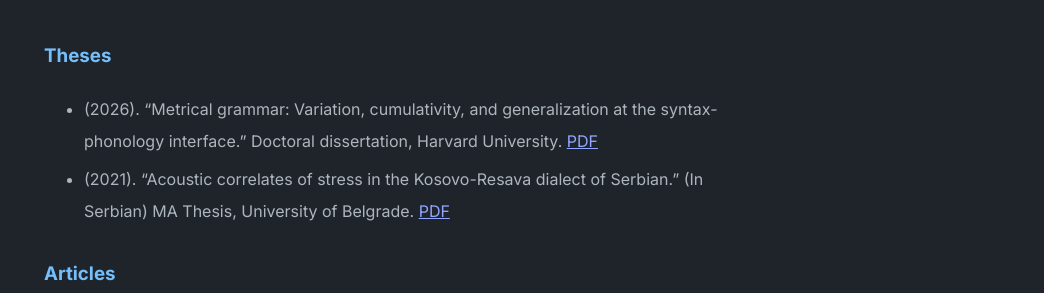
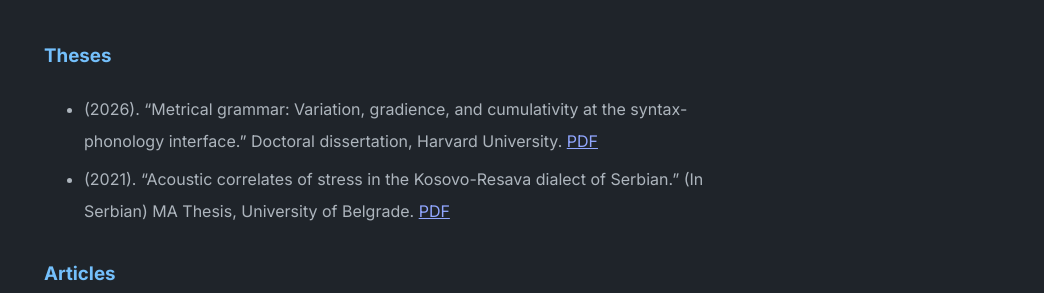
Before and after one commit to AljosaMilenkovic/AljosaMilenkovic.github.io, a Jekyll site: the page built from papers.md, in a window 1280 px wide and 900 px high. Shown: the part 185-478 px from the top of the window, without its empty margins (236-1280 px from the left). Built offline with Jekyll 4.4.1, drawn with Linux system fonts in a browser that asks for light colours.

Commit message:
Update thesis title for clarity and accuracy

```diff
--- a/papers.md
+++ b/papers.md
@@ -6,7 +6,7 @@ permalink: /papers/
 
 ### Theses
 
--  (2026). “Metrical grammar: Variation, cumulativity, and generalization at the syntax-phonology interface.” Doctoral dissertation, Harvard University. [PDF](/thesis.pdf)
+-  (2026). “Metrical grammar: Variation, gradience, and cumulativity at the syntax-phonology interface.” Doctoral dissertation, Harvard University. [PDF](/thesis.pdf)
 -  (2021). “Acoustic correlates of stress in the Kosovo-Resava dialect of Serbian.” (In Serbian) MA Thesis, University of Belgrade. [PDF](/ma.pdf)
 
 ### Articles
```
